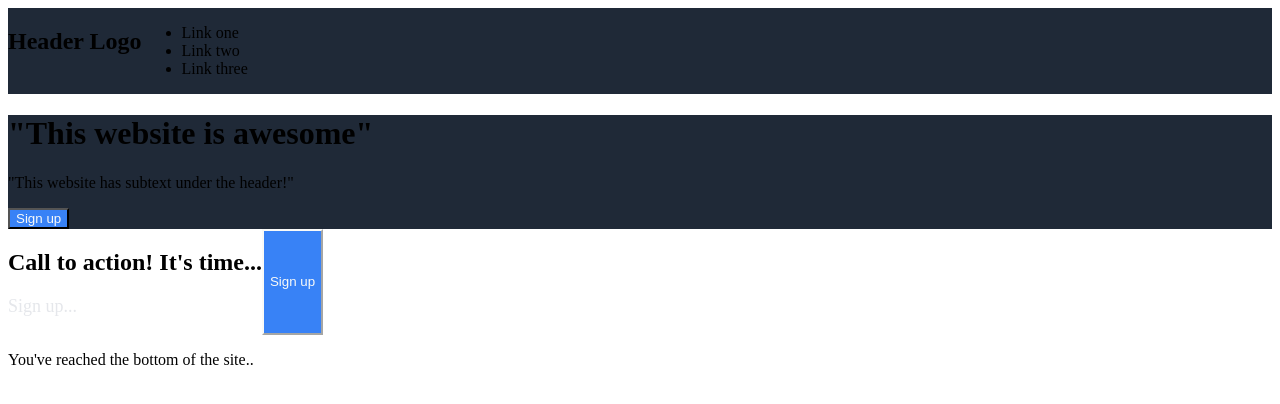
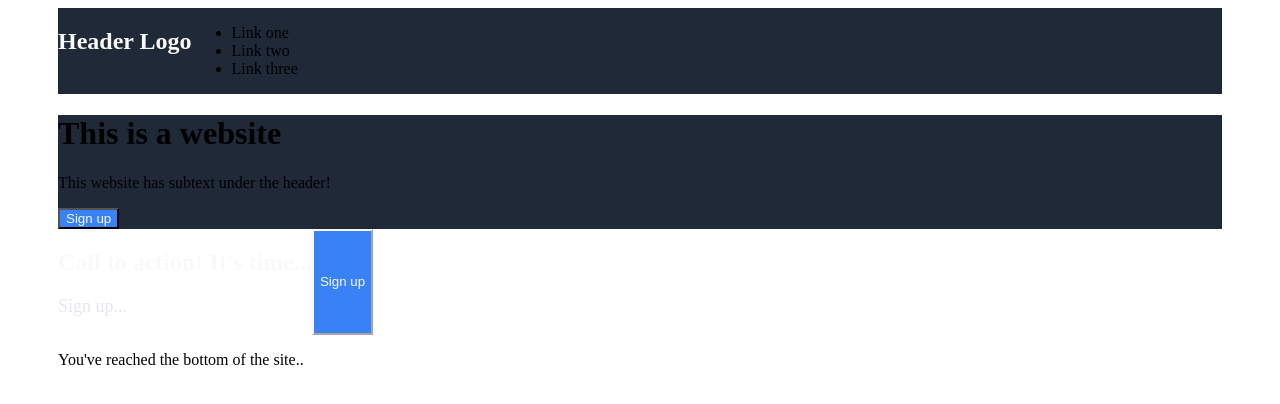
Before and after one commit to blueberrymilksoup/landing-page, a plain HTML site: page index.html in a window 1280 px wide. Drawn offline with Linux system fonts and the light colour scheme.

Commit message:
figuring out styles..

```diff
--- a/index.html
+++ b/index.html
@@ -5,19 +5,19 @@
         <link rel="stylesheet" href="styles.css">
     </head>
     <body>
-        <div class = "full">
+        <div class="full">
             <div class="bar flex">
                 <h2>Header Logo</h1>
-                <ul class = "links">
-                    <li class = "">Link one</li>
-                    <li class = "">Link two</li>
-                    <li class = "">Link three</li>
+                <ul class="links">
+                    <li class="">Link one</li>
+                    <li class="">Link two</li>
+                    <li class="">Link three</li>
                 </ul>
             </div>
 
             <div class="top">
-                <h1>"This website is awesome"</h1>
-                <p>"This website has subtext under the header!"</p>
+                <h1>This is a website</h1>
+                <p>This website has subtext under the header!</p>
                 <button class = "button-one">Sign up</button>
             </div>
 
@@ -29,8 +29,8 @@
 
             </div>
 
-            <div class = "lower">
-                <div class = "sign-up flex">
+            <div class="lower">
+                <div class="sign-up flex">
                     <div class="sign-up-text">
                         <h2>Call to action! It's time...</h2>
                         <p class="subtext">Sign up...</p>
@@ -39,7 +39,7 @@
                 </div>
             </div>
 
-            <div class = "bottom flex">
+            <div class="bottom flex">
                 <p>You've reached the bottom of the site..</p>
             </div>
         </div>
--- a/styles.css
+++ b/styles.css
@@ -1,5 +1,7 @@
 .full {
     /* padding on both sides */
+    padding-left: 50px;
+    padding-right: 50px;
 }
 
 .flex {
@@ -11,7 +13,8 @@
 }
 
 h2 {
-
+    font-size: 24px;
+    color: #F9FAF8;
 }
 
 .top {
```
